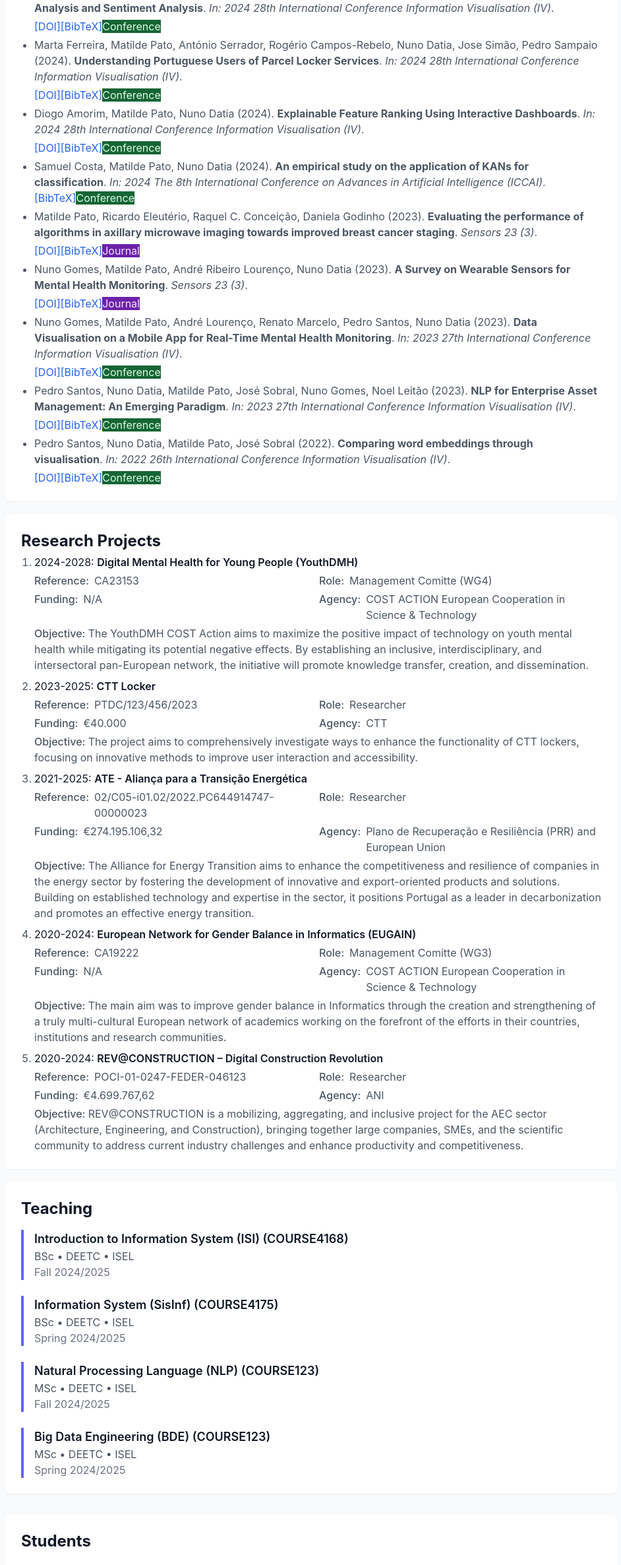
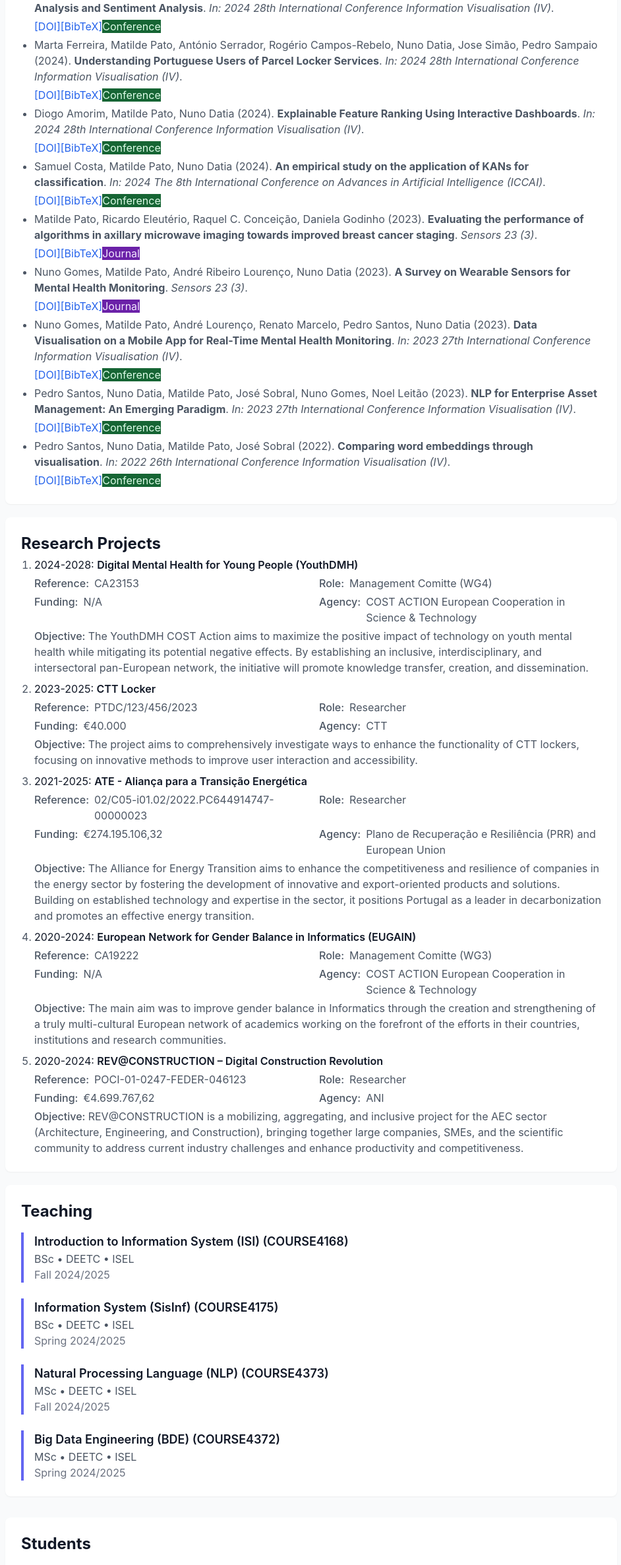
Before and after one commit to matpato/matildepato, a React (Create React App) app: page / in a window 1280 px wide. Shown: the part 1546-3918 px from the top of the page at 66% size, without its empty margins (328-1270 px from the left). Built offline with nearby package versions, Linux system fonts and the light colour scheme.

Commit message:
Update website

```diff
--- a/src/components/profile/BriefBio.jsx
+++ b/src/components/profile/BriefBio.jsx
@@ -6,9 +6,9 @@ const BriefBio = () => {
     <div className="mb-2 bg-white dark:bg-gray-800 p-6 rounded-lg shadow-sm">
     <h2 className="text-2xl font-bold text-gray-900 dark:text-white mb-4">About Me</h2>
     <p className="text-gray-600 dark:text-gray-300">
-    Matilde Pato is an Adjunct Professor in Computer Science at the <a href="https://www.isel.pt/en/department/computer-engineering" target="_blank" rel="noopener noreferrer" className="font-bold">
+    Matilde Pato is an Adjunct Professor in Computer Science at the <a href="https://www.isel.pt/departamento/engenharia-informatica" target="_blank" rel="noopener noreferrer" className="font-bold">
     Department of Computer Engineering</a> of the <a href="https://www.isel.pt/en" target="_blank" rel="noopener noreferrer" className="font-bold">
-    Lisbon School of Engineering</a> at <a href="https://www.ipl.pt/en/ureka" target="_blank" rel="noopener noreferrer" className="font-bold">Polytechnic University of Lisbon | Ureka</a>,
+    Lisbon School of Engineering</a> at <a href="https://www.ipl.pt/en" target="_blank" rel="noopener noreferrer" className="font-bold">Polytechnic University of Lisbon | Ureka</a>,
     and a senior researcher at <span className="font-bold">IBEB</span> and <span className="font-bold">LASIGE</span> (FCUL) and <span className="font-bold">NOVA LINCS</span> (FCT-UNL).
 
     With a multidisciplinary background in Biomedical Engineering and Applied Mathematics, she conducts research at the
--- a/src/components/research/PublicationList.jsx
+++ b/src/components/research/PublicationList.jsx
@@ -240,9 +240,13 @@ const PublicationList = () => {
             venue: "2024 The 8th International Conference on Advances in Artificial Intelligence (ICCAI)",
             type: "conference",
             year: "2024",
-            doi: "",
-            bibtex: `
-        }`
+            doi: "10.1145/3704137.37041",
+            bibtex: `@inproceedings{costa2024empirical,
+            title={An empirical study on the application of KANs for classification},
+            author={Costa, Samuel Sampaio and Pato, Matilde and Datia, Nuno},
+            booktitle={Proceedings of the 2024 8th International Conference on Advances in Artificial Intelligence},
+            pages={308--314},
+            year={2024}}`
         },
         {
             title: "Evaluating the performance of algorithms in axillary microwave imaging towards improved breast cancer staging",
--- a/src/components/teaching/CoursesList.jsx
+++ b/src/components/teaching/CoursesList.jsx
@@ -23,7 +23,7 @@ const CoursesList = () => {
       },
       {
         name: "Natural Processing Language (NLP)",
-        code: "COURSE123",
+        code: "COURSE4373",
         level: "MSc",
         institution: "ISEL",
         department: "DEETC",
@@ -32,7 +32,7 @@ const CoursesList = () => {
       },
       {
         name: "Big Data Engineering (BDE)",
-        code: "COURSE123",
+        code: "COURSE4372",
         level: "MSc",
         institution: "ISEL",
         department: "DEETC",
```
